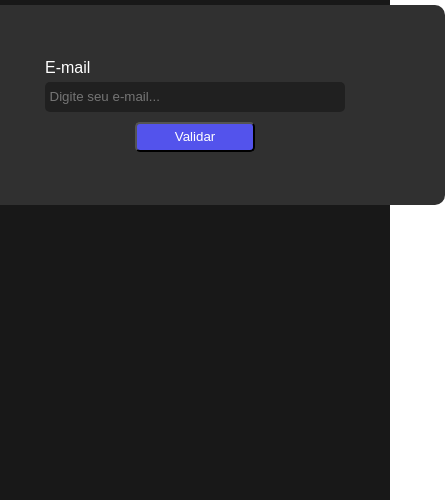
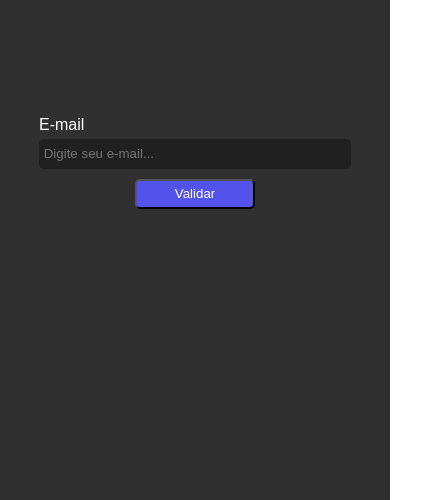
Before and after one commit to VitorSenna13/Regex_email_validation, a plain HTML site: page index.html in a window 390 px wide. Shown: the part 344-844 px from the top of the page, 445 px wide, since content can reach past the window. Drawn offline with Linux system fonts and the light colour scheme.

Commit message:
formulario responsivo

```diff
--- a/style.css
+++ b/style.css
@@ -19,6 +19,7 @@
     font-family: Arial, Helvetica, sans-serif;
     font-size: 30px;
     font-weight: bold;
+    text-align: center;
     margin-bottom: 20px;
     text-transform: uppercase;
     text-decoration: underline;
@@ -72,3 +73,20 @@
     border-radius: 5px;
     color: #fff;
 }
+
+@media screen and (max-width: 500px) {
+
+    .container{
+        justify-content: end;
+    }
+
+    .container_email{
+        width: 100%;
+        height: 80%;
+        border-radius: 0;
+    }
+
+    .email{
+        width: 80%;
+    }
+}
```
